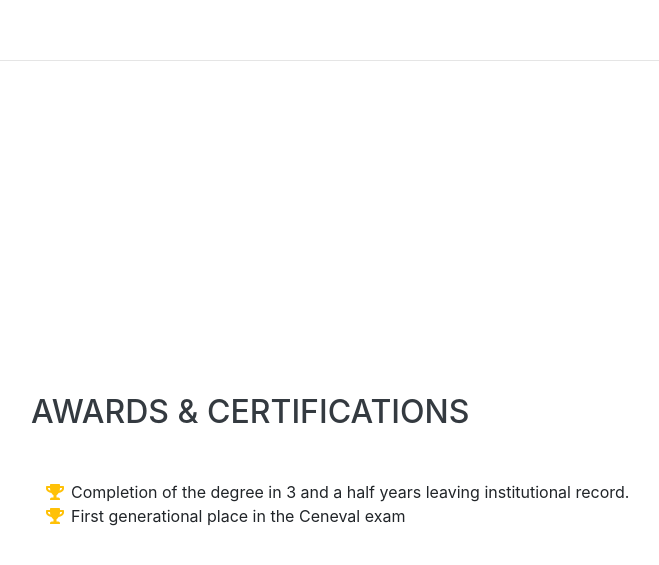
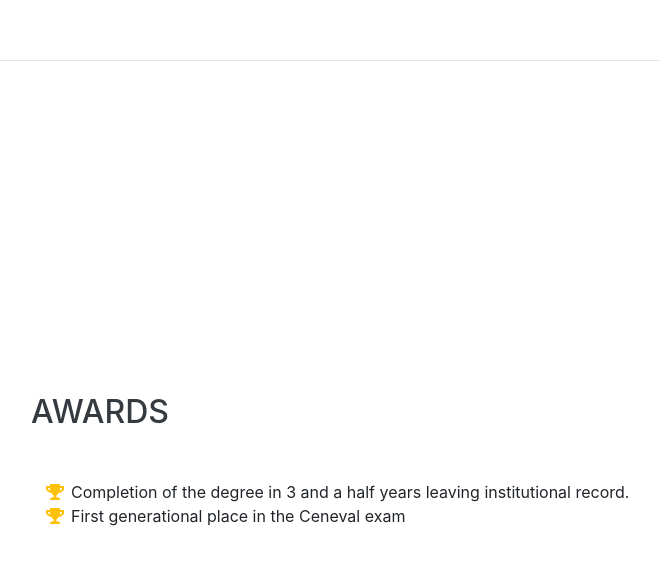
Before and after one commit to Ricadogovea/resume, a website with bundled scripts: page index.html in a window 1280 px wide. Shown: the part 4322-4887 px from the top of the page, without its empty margins (289-948 px from the left). Built offline with nearby package versions, Linux system fonts and the light colour scheme; a web font is replaced by a local one.

Commit message:
Update index.html

```diff
--- a/index.html
+++ b/index.html
@@ -273,7 +273,7 @@
 
     <section class="resume-section p-3 p-lg-5 d-flex align-items-center" id="awards">
       <div class="w-100">
-        <h2 class="mb-5">Awards &amp; Certifications</h2>
+        <h2 class="mb-5">Awards</h2>
         <ul class="fa-ul mb-0">
           <li>
             <i class="fa-li fa fa-trophy text-warning"></i>
```
